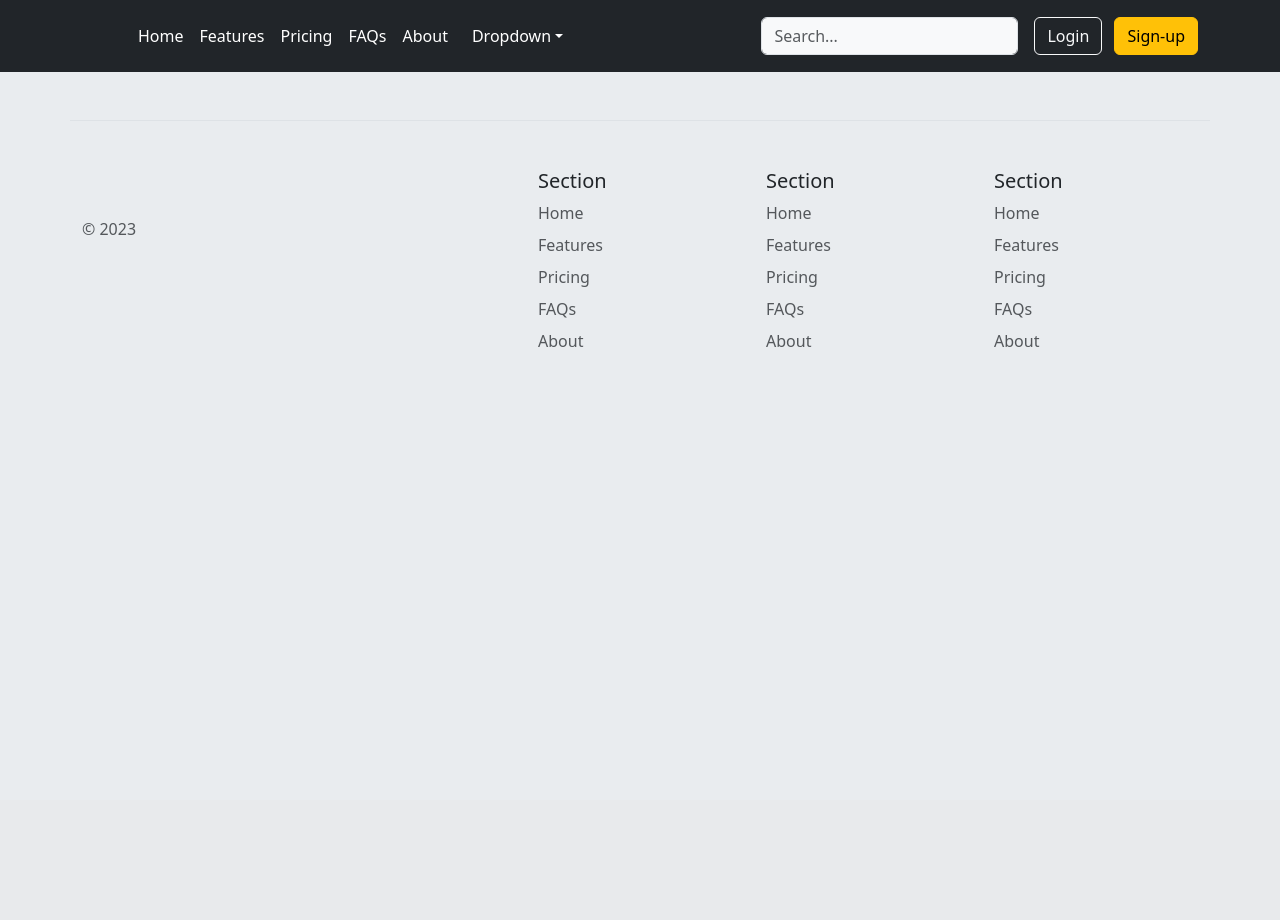
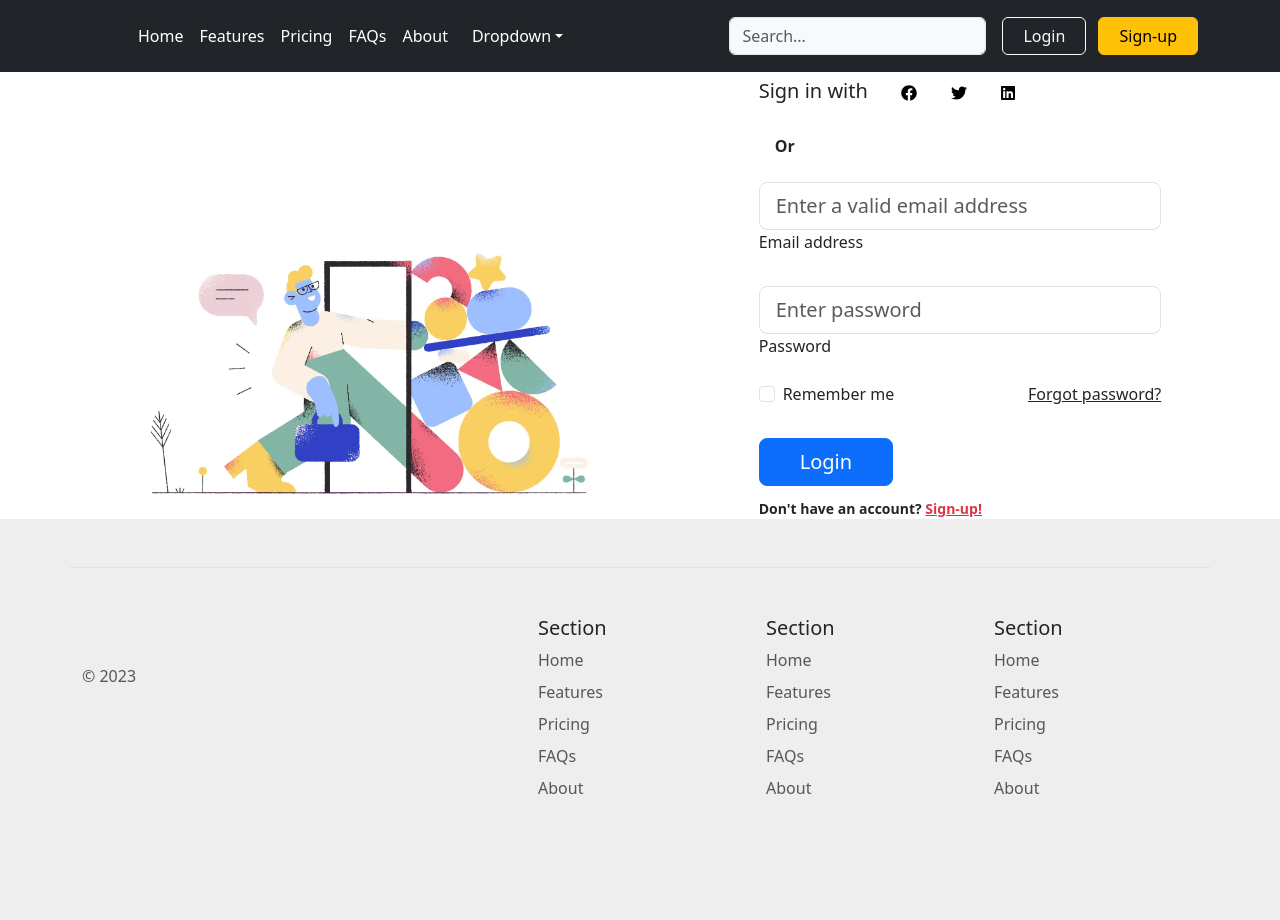
Before and after one commit to Sabbir-Hossain12/TechHatch--Online-Gadget-shop, a PHP site: page /login.php in a window 1280 px wide. Before the commit the page ends 347 px from the top, so only its background shows below. Run offline with PHP 8.4, Linux system fonts and the light colour scheme.

Commit message:
added login,sign up page

```diff
--- a/css/style.css
+++ b/css/style.css
@@ -1,25 +1,19 @@
-*{
-padding: 0px;
-margin: 0px;
-box-sizing: border-box;
-
-
+* {
+  padding: 0px;
+  margin: 0px;
+  box-sizing: border-box;
 }
 
-body
-{
-  background-color: #e9ecef !important;
+body {
+  background-color: #eee !important;
 }
 /************/
 /* carousal */
 /************/
-.slide
-{
+.slide {
   margin-top: 0.4rem;
-
 }
-.heading
-{
+.heading {
   width: 100%;
   height: 5rem;
   /* background-color: black; */
@@ -34,14 +28,49 @@ body
 /*********************/
 /* Featured Products */
 /*********************/
-.featured-products
-{
- display: flex;
- justify-content: space-around;
+.featured-products {
+  display: flex;
+  justify-content: space-around;
 }
 
 /* footer */
-footer
-{
+footer {
+}
+/* ***** */
+/* LOGIN */
+/* ***** */
+
+.login {
 
 }
+
+.sample-img {
+  max-width: 50%;
+  opacity: 0.7;
+}
+
+.login
+{
+  background-color: white !important;
+
+}
+
+.login-img {
+  /* margin-left: 10rem; */
+  max-width: 20rem;
+  max-height: 40rem;
+  padding-top: 10rem;
+
+  /* box-shadow: 0px 0px 15px 5px rgb(185, 174, 174); */
+}
+/* ****** */
+/* SIGN UP */
+/* ****** */
+
+.img-signup
+{
+  margin-left: 5rem;
+  max-width: 250rem;
+  max-height: 30rem;
+  box-shadow: 5px 10px 10px 5px rgb(185, 174, 174);
+}
--- a/include/header.php
+++ b/include/header.php
@@ -8,7 +8,7 @@
         </a>
 
         <ul class="nav col-12 col-lg-auto me-lg-auto mb-2 justify-content-center mb-md-0">
-          <li><a href="#" class="nav-link px-2 text-white">Home</a></li>
+          <li><a href="inde.php" class="nav-link px-2 text-white">Home</a></li>
           <li><a href="#" class="nav-link px-2 text-white">Features</a></li>
           <li><a href="#" class="nav-link px-2 text-white">Pricing</a></li>
           <li><a href="#" class="nav-link px-2 text-white">FAQs</a></li>
@@ -28,8 +28,8 @@
         </form>
 
         <div class="text-end">
-          <button type="button" class="btn btn-outline-light me-2">Login</button>
-          <button type="button" class="btn btn-warning">Sign-up</button>
+          <button type="button"  class="btn btn-outline-light me-2"><a class="nav-link px-2 " href="login.php">Login</a></button>
+          <button type="button" class="btn btn-warning"><a class="nav-link px-2 " href="signup.php">Sign-up</a></button>
         </div>
       </div>
     </div>
--- a/login.php
+++ b/login.php
@@ -12,7 +12,75 @@
 <?php include "include/header.php" ?>
 
 
+<section class="login" style="background-color: #eee;" >
+  <div class="container-fluid h-custom">
+    <div class="row d-flex justify-content-center align-items-center h-100">
+      <div class="col-md-9 col-lg-6 col-xl-5">
+        <img class="login-img  img-fluid " src="image/draw1.webp"
+           alt="Sample image">
+      </div>
+      <div class="col-md-8 col-lg-6 col-xl-4 offset-xl-1">
+        <form>
+          <div class="d-flex flex-row align-items-center justify-content-center justify-content-lg-start">
+            <p class="lead fw-normal mb-0 me-3">Sign in with</p>
+            <button type="button" class="btn btn-floating mx-1">
 
+              <svg xmlns="http://www.w3.org/2000/svg" height="1em" viewBox="0 0 512 512"><!--! Font Awesome Free 6.4.0 by @fontawesome - https://fontawesome.com License - https://fontawesome.com/license (Commercial License) Copyright 2023 Fonticons, Inc. --><path d="M504 256C504 119 393 8 256 8S8 119 8 256c0 123.78 90.69 226.38 209.25 245V327.69h-63V256h63v-54.64c0-62.15 37-96.48 93.67-96.48 27.14 0 55.52 4.84 55.52 4.84v61h-31.28c-30.8 0-40.41 19.12-40.41 38.73V256h68.78l-11 71.69h-57.78V501C413.31 482.38 504 379.78 504 256z"/></svg>
+            </button>
+
+            <button type="button" class="btn  btn-floating mx-1">
+            <svg xmlns="http://www.w3.org/2000/svg" height="1em" viewBox="0 0 512 512"><!--! Font Awesome Free 6.4.0 by @fontawesome - https://fontawesome.com License - https://fontawesome.com/license (Commercial License) Copyright 2023 Fonticons, Inc. --><path d="M459.37 151.716c.325 4.548.325 9.097.325 13.645 0 138.72-105.583 298.558-298.558 298.558-59.452 0-114.68-17.219-161.137-47.106 8.447.974 16.568 1.299 25.34 1.299 49.055 0 94.213-16.568 130.274-44.832-46.132-.975-84.792-31.188-98.112-72.772 6.498.974 12.995 1.624 19.818 1.624 9.421 0 18.843-1.3 27.614-3.573-48.081-9.747-84.143-51.98-84.143-102.985v-1.299c13.969 7.797 30.214 12.67 47.431 13.319-28.264-18.843-46.781-51.005-46.781-87.391 0-19.492 5.197-37.36 14.294-52.954 51.655 63.675 129.3 105.258 216.365 109.807-1.624-7.797-2.599-15.918-2.599-24.04 0-57.828 46.782-104.934 104.934-104.934 30.213 0 57.502 12.67 76.67 33.137 23.715-4.548 46.456-13.32 66.599-25.34-7.798 24.366-24.366 44.833-46.132 57.827 21.117-2.273 41.584-8.122 60.426-16.243-14.292 20.791-32.161 39.308-52.628 54.253z"/></svg>
+            </button>
+
+            <button type="button" class="btn  btn-floating mx-1">
+            <svg xmlns="http://www.w3.org/2000/svg" height="1em" viewBox="0 0 448 512"><!--! Font Awesome Free 6.4.0 by @fontawesome - https://fontawesome.com License - https://fontawesome.com/license (Commercial License) Copyright 2023 Fonticons, Inc. --><path d="M416 32H31.9C14.3 32 0 46.5 0 64.3v383.4C0 465.5 14.3 480 31.9 480H416c17.6 0 32-14.5 32-32.3V64.3c0-17.8-14.4-32.3-32-32.3zM135.4 416H69V202.2h66.5V416zm-33.2-243c-21.3 0-38.5-17.3-38.5-38.5S80.9 96 102.2 96c21.2 0 38.5 17.3 38.5 38.5 0 21.3-17.2 38.5-38.5 38.5zm282.1 243h-66.4V312c0-24.8-.5-56.7-34.5-56.7-34.6 0-39.9 27-39.9 54.9V416h-66.4V202.2h63.7v29.2h.9c8.9-16.8 30.6-34.5 62.9-34.5 67.2 0 79.7 44.3 79.7 101.9V416z"/></svg>
+            </button>
+          </div>
+
+          <div class="divider d-flex align-items-center my-4">
+            <p class="text-center fw-bold mx-3 mb-0">Or</p>
+          </div>
+
+          <!-- Email input -->
+          <div class="form-outline mb-4">
+            <input type="email" id="form3Example3" class="form-control form-control-lg"
+              placeholder="Enter a valid email address" />
+            <label class="form-label" for="form3Example3">Email address</label>
+          </div>
+
+          <!-- Password input -->
+          <div class="form-outline mb-3">
+            <input type="password" id="form3Example4" class="form-control form-control-lg"
+              placeholder="Enter password" />
+            <label class="form-label" for="form3Example4">Password</label>
+          </div>
+
+          <div class="d-flex justify-content-between align-items-center">
+            <!-- Checkbox -->
+            <div class="form-check mb-0">
+              <input class="form-check-input me-2" type="checkbox" value="" id="form2Example3" />
+              <label class="form-check-label" for="form2Example3">
+                Remember me
+              </label>
+            </div>
+            <a href="#!" class="text-body">Forgot password?</a>
+          </div>
+
+          <div class="text-center text-lg-start mt-4 pt-2">
+            <button type="button" class="btn btn-primary btn-lg"
+              style="padding-left: 2.5rem; padding-right: 2.5rem;">Login</button>
+            <p class="small fw-bold mt-2 pt-1 mb-0">Don't have an account? <a href="#!"
+                class="link-danger">Sign-up!</a></p>
+          </div>
+
+        </form>
+      </div>
+    </div>
+  </div>
+
+
+
+</section>
 
 
 
```
Also changed, not shown: signup.php (added, +96 -0 lines), image/draw1.webp (added), image/insta.jpg (added), image/signup.jpg (added).
